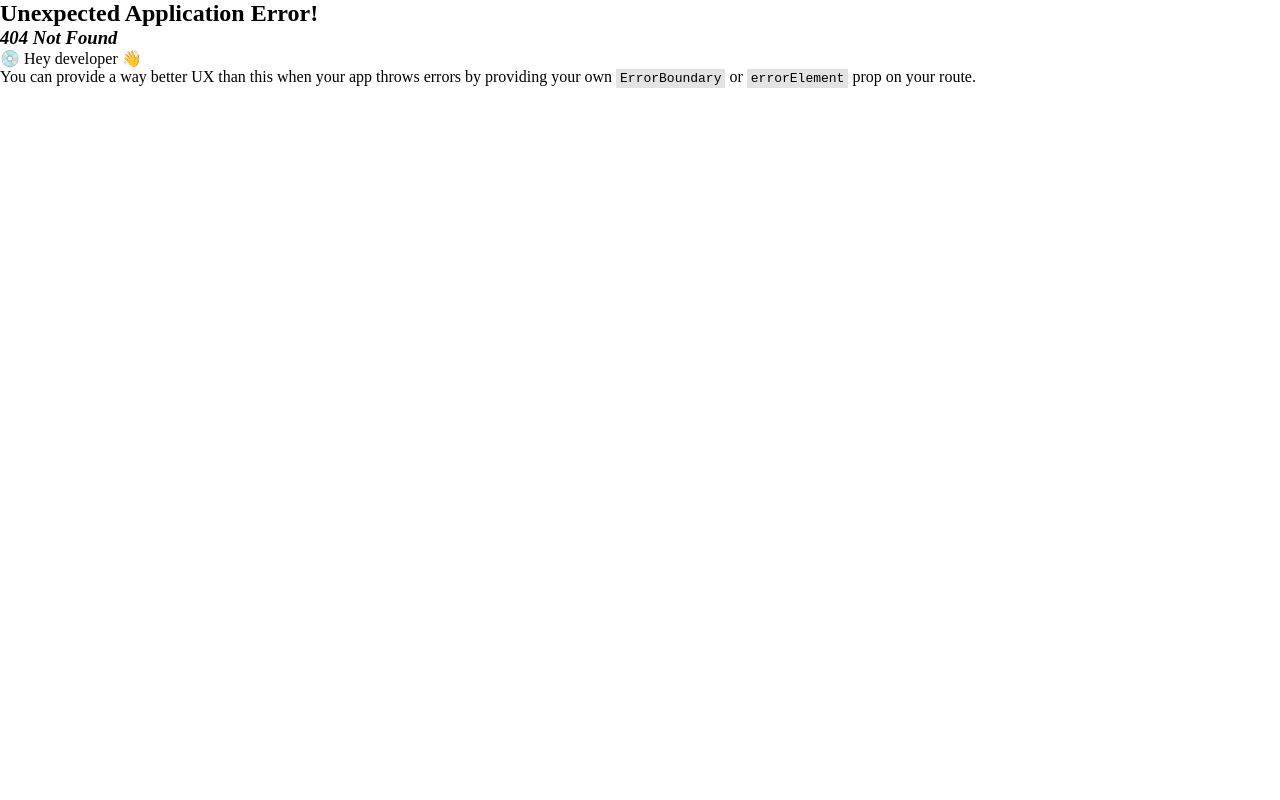
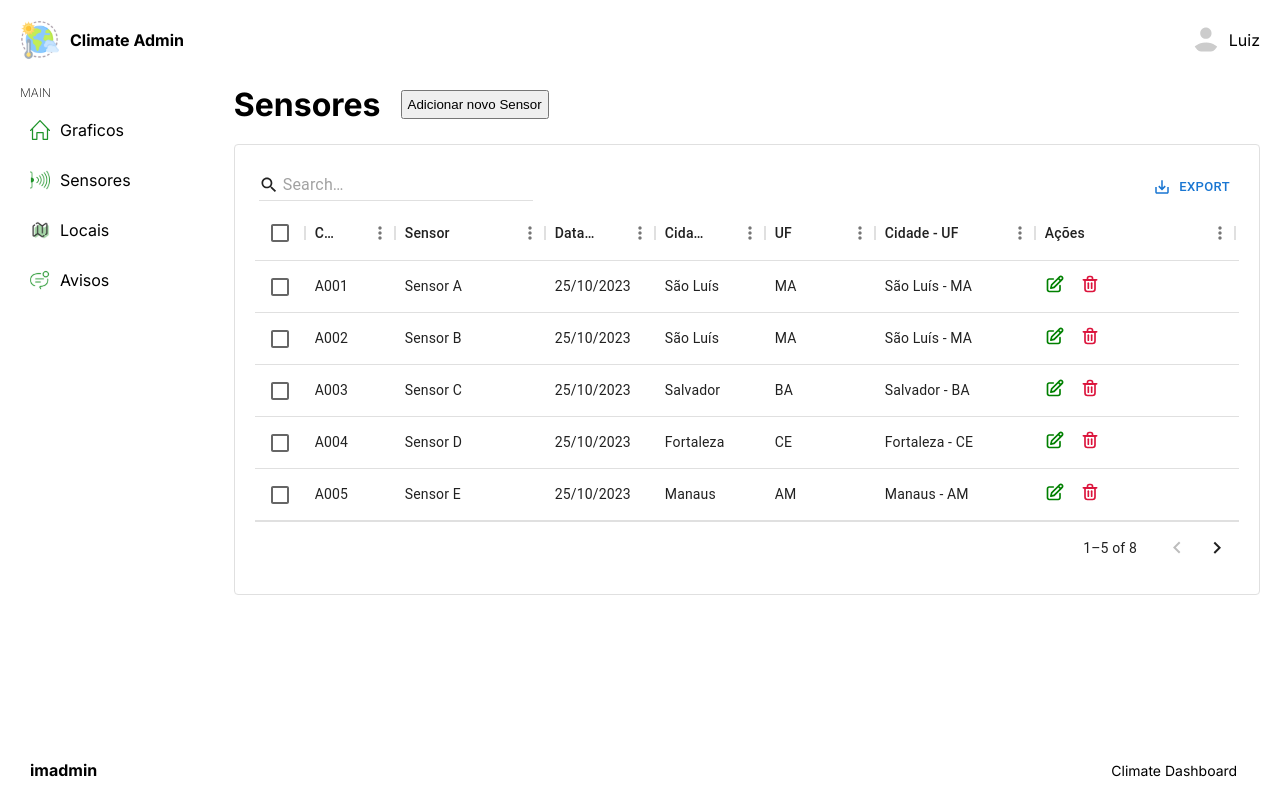
Before and after one commit to Felipeecp/climate-dashboard, a React (Vite) app: page /climate-dashboard/sensor in a window 1280 px wide. Before the commit this address had no page. Built offline with nearby package versions, Linux system fonts and the light colour scheme.

Commit message:
criando tela de lista de sensores e ajustando dashboard

```diff
--- a/package.json
+++ b/package.json
@@ -9,10 +9,14 @@
     "build": "tsc && vite build",
     "lint": "eslint src --ext ts,tsx --report-unused-disable-directives --max-warnings 0",
     "preview": "vite preview",
-    "predeploy":"yarn run build",
+    "predeploy": "yarn run build",
     "deploy": "gh-pages -d dist"
   },
   "dependencies": {
+    "@emotion/react": "^11.11.1",
+    "@emotion/styled": "^11.11.0",
+    "@mui/material": "^5.14.15",
+    "@mui/x-data-grid": "^6.16.3",
     "gh-pages": "^6.0.0",
     "react": "^18.2.0",
     "react-dom": "^18.2.0",
--- a/src/App.tsx
+++ b/src/App.tsx
@@ -4,7 +4,7 @@ import Menu from "./components/menu/Menu";
 import Navbar from "./components/navbar/Navbar";
 import Home from "./pages/home/Home";
 import Login from "./pages/login/Login";
-import Sensor from "./pages/users/Sensor";
+import Sensor from "./pages/sensors/Sensor";
 import "./styles/global.scss";
 
 function App() {
@@ -20,7 +20,7 @@ function App() {
             <Outlet />
           </div>
         </div>
-        <Footer />
+          <Footer />
       </div>
     );
   };
@@ -35,7 +35,7 @@ function App() {
           element: <Home />,
         },
         {
-          path: "/sensor",
+          path: "/climate-dashboard/sensor",
           element: <Sensor />,
         },
       ],
--- /dev/null
+++ b/src/components/dataTable/DataTable.tsx
@@ -0,0 +1,65 @@
+import { DataGrid, GridColDef, GridToolbar } from "@mui/x-data-grid";
+import { Link } from "react-router-dom";
+import "./dataTable.scss";
+
+type Props = {
+  columns: GridColDef[];
+  rows: object[];
+  slug: string;
+};
+
+const DataTable = (props: Props) => {
+  const handleDelete = (id: number) => {
+    console.log(id + " deleted");
+  };
+
+  const actionColumn: GridColDef = {
+    field: "action",
+    headerName: "Ações",
+    width: 200,
+    renderCell: (params) => {
+      return (
+        <div className="actions">
+          <Link to={`/${props.slug}/${params.row.cod_wmo}`}>
+            <img src="/view.svg" alt="" />
+          </Link>
+          <div className="delete" onClick={() => handleDelete(params.row.id)}>
+            <img src="/delete.svg" alt="" />
+          </div>
+        </div>
+      );
+    },
+  };
+
+  return (
+    <div className="dataTable">
+      <DataGrid
+        className="dataGrid"
+        rows={props.rows}
+        columns={[...props.columns, actionColumn]}
+        initialState={{
+          pagination: {
+            paginationModel: {
+              pageSize: 5,
+            },
+          },
+        }}
+        slots={{ toolbar: GridToolbar }}
+        slotProps={{
+          toolbar: {
+            showQuickFilter: true,
+            quickFilterProps: { debounceMs: 500 },
+          },
+        }}
+        pageSizeOptions={[5]}
+        checkboxSelection
+        disableRowSelectionOnClick
+        disableColumnFilter
+        disableDensitySelector
+        disableColumnSelector
+      />
+    </div>
+  );
+};
+
+export default DataTable;
--- /dev/null
+++ b/src/components/dataTable/dataTable.scss
@@ -0,0 +1,21 @@
+.dataTable {
+  .dataGrid {
+    background: white;
+    padding: 20px;
+
+    .MuiDataGrid-toolbarContainer {
+      flex-direction: row-reverse;
+    }
+
+    .actions {
+      display: flex;
+      gap: 15px;
+
+      img {
+        width: 20px;
+        height: 20px;
+        cursor: pointer;
+      }
+    }
+  }
+}
--- a/src/components/footer/footer.scss
+++ b/src/components/footer/footer.scss
@@ -1,8 +1,8 @@
 .footer {
-  // position: absolute;
-  left: 0;
+  position: absolute;
   bottom: 0;
-  right: 0;
+  width: 99%;
+  height: 2.5rem;
   display: flex;
   align-items: center;
   justify-content: space-between;
--- a/src/data.ts
+++ b/src/data.ts
@@ -181,7 +181,7 @@ export const topDealUsers = [
 
 export const chartBoxUser = {
   color: "#8884d8",
-  icon: "/climate-change.svg",
+  icon: "https://raw.githubusercontent.com/Felipeecp/climate-dashboard/582797617508f5a3f6a1d2bb9af6135cdfa35815/climate-change.svg",
   title: "Temperatura - Sensor A",
   number: "31 ºC",
   dataKey: "temperatura",
@@ -199,7 +199,7 @@ export const chartBoxUser = {
 
 export const chartBoxProduct = {
   color: "skyblue",
-  icon:"/climate-change.svg",
+  icon: "https://raw.githubusercontent.com/Felipeecp/climate-dashboard/582797617508f5a3f6a1d2bb9af6135cdfa35815/climate-change.svg",
   title: "Umidade - Sensor A",
   number: "68%",
   dataKey: "umidade",
@@ -216,7 +216,7 @@ export const chartBoxProduct = {
 };
 export const chartBoxRevenue = {
   color: "teal",
-  icon: "/climate-change.svg",
+  icon: "https://raw.githubusercontent.com/Felipeecp/climate-dashboard/582797617508f5a3f6a1d2bb9af6135cdfa35815/climate-change.svg",
   title: "Temperatura - Sensor C",
   number: "22 ºC",
   dataKey: "temperatura",
@@ -233,7 +233,7 @@ export const chartBoxRevenue = {
 };
 export const chartBoxConversion = {
   color: "gold",
-  icon: "/climate-change.svg",
+  icon: "https://raw.githubusercontent.com/Felipeecp/climate-dashboard/582797617508f5a3f6a1d2bb9af6135cdfa35815/climate-change.svg",
   title: "Umidade - Sensor B",
   number: "65%",
   dataKey: "umidade",
--- a/src/pages/home/home.scss
+++ b/src/pages/home/home.scss
@@ -1,30 +1,28 @@
-@import url("../../styles/variables.scss");
+.home {
+  height: 100%;
+  display: grid;
+  gap: 20px;
+  grid-template-columns: repeat(4, 1fr);
+  grid-auto-rows: minmax(100px, auto);
+  margin-bottom: 45px;
 
-.home {
-    height: 100%;
-    display: grid;
-    gap: 20px;
-    grid-template-columns: repeat(4,1fr);
-    grid-auto-rows: minmax(100px,auto);
-
-  .box{
+  .box {
     padding: 20px;
     border-radius: 10px;
     border: 1px solid #384256;
     min-height: 11em;
   }
 
-  .box1{
+  .box1 {
     grid-column: span 1;
     grid-row: span 4;
   }
-  .box4{
+  .box4 {
     grid-column: span 1;
     grid-row: span 4;
   }
-  .box7{
+  .box7 {
     grid-column: span 2;
     grid-row: span 2;
   }
-
 }
--- /dev/null
+++ b/src/pages/sensors/Sensor.tsx
@@ -0,0 +1,112 @@
+import { GridColDef, GridValueGetterParams } from "@mui/x-data-grid";
+import DataTable from "../../components/dataTable/DataTable";
+import "./sensor.scss";
+
+const columns: GridColDef[] = [
+  { field: "id", headerName: "Codigo do Sensor", width: 90 },
+  {
+    field: "nomeSensor",
+    headerName: "Sensor",
+    width: 150,
+    editable: true,
+  },
+  {
+    field: "dataCriacao",
+    headerName: "Data de Criação",
+    width: 110,
+    editable: true,
+  },
+  {
+    field: "cidade",
+    headerName: "Cidade",
+    width: 110,
+    editable: true,
+  },
+  {
+    field: "uf",
+    headerName: "UF",
+    width: 110,
+    editable: true,
+  },
+  {
+    field: "cidadeUf",
+    headerName: "Cidade - UF",
+    sortable: false,
+    width: 160,
+    valueGetter: (params: GridValueGetterParams) =>
+      `${params.row.cidade || ""} - ${params.row.uf || ""}`,
+  },
+];
+
+const rows = [
+  {
+    id: "A001",
+    nomeSensor: "Sensor A",
+    dataCriacao: "25/10/2023",
+    cidade: "São Luís",
+    uf: "MA",
+  },
+  {
+    id: "A002",
+    nomeSensor: "Sensor B",
+    dataCriacao: "25/10/2023",
+    cidade: "São Luís",
+    uf: "MA",
+  },
+  {
+    id: "A003",
+    nomeSensor: "Sensor C",
+    dataCriacao: "25/10/2023",
+    cidade: "Salvador",
+    uf: "BA",
+  },
+  {
+    id: "A004",
+    nomeSensor: "Sensor D",
+    dataCriacao: "25/10/2023",
+    cidade: "Fortaleza",
+    uf: "CE",
+  },
+  {
+    id: "A005",
+    nomeSensor: "Sensor E",
+    dataCriacao: "25/10/2023",
+    cidade: "Manaus",
+    uf: "AM",
+  },
+  {
+    id: "A006",
+    nomeSensor: "Sensor F",
+    dataCriacao: "25/10/2023",
+    cidade: "Goiania",
+    uf: "GO",
+  },
+  {
+    id: "A007",
+    nomeSensor: "Sensor G",
+    dataCriacao: "25/10/2023",
+    cidade: "Brasilia",
+    uf: "DF",
+  },
+  {
+    id: "A008",
+    nomeSensor: "Sensor H",
+    dataCriacao: "25/10/2023",
+    cidade: "São Paulo",
+    uf: "SP",
+  },
+];
+
+const Sensor = () => {
+  return (
+    <div className="sensor">
+      <div className="info">
+        <h1>Sensores</h1>
+        <button>Adicionar novo Sensor</button>
+      </div>
+      <DataTable slug="sensores" columns={columns} rows={rows} />
+    </div>
+  );
+};
+
+export default Sensor;
--- /dev/null
+++ b/src/pages/sensors/sensor.scss
@@ -0,0 +1,13 @@
+.sensor {
+  .info {
+    display: flex;
+    align-items: center;
+    gap: 20px;
+    margin-bottom: 20px;
+
+    button {
+      padding: 5px;
+      cursor: pointer;
+    }
+  }
+}
--- a/src/pages/users/Sensor.tsx
+++ /dev/null
@@ -1,7 +0,0 @@
-import "./sensor.scss";
-
-const Sensor = () => {
-  return <div className="sensor">sensor</div>;
-};
-
-export default Sensor;
--- a/src/pages/users/sensor.scss
+++ /dev/null
@@ -1,3 +0,0 @@
-.sensor {
-
-}
--- a/src/styles/global.scss
+++ b/src/styles/global.scss
@@ -12,7 +12,8 @@ a {
 }
 
 .main {
-  height: 100vh;
+  position: relative;
+  min-height: 100vh;
   font-family: "Inter", sans-serif;
   background-color: $main-bg;
   color: $main-color;
```
